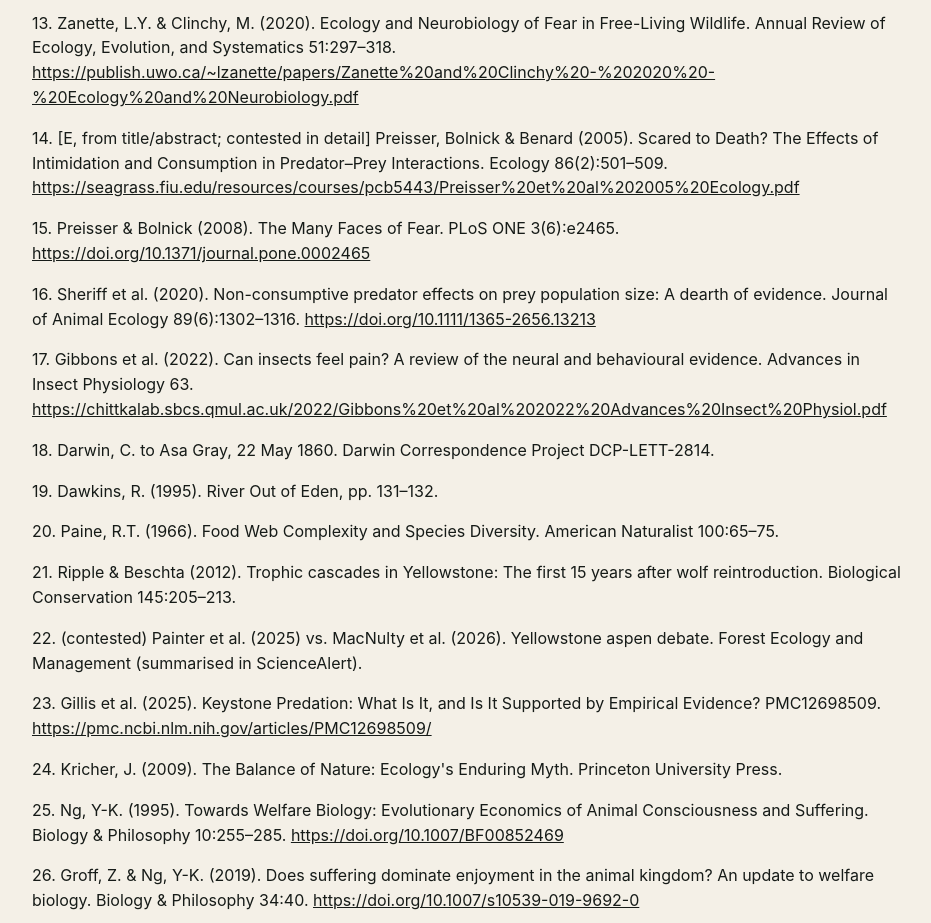
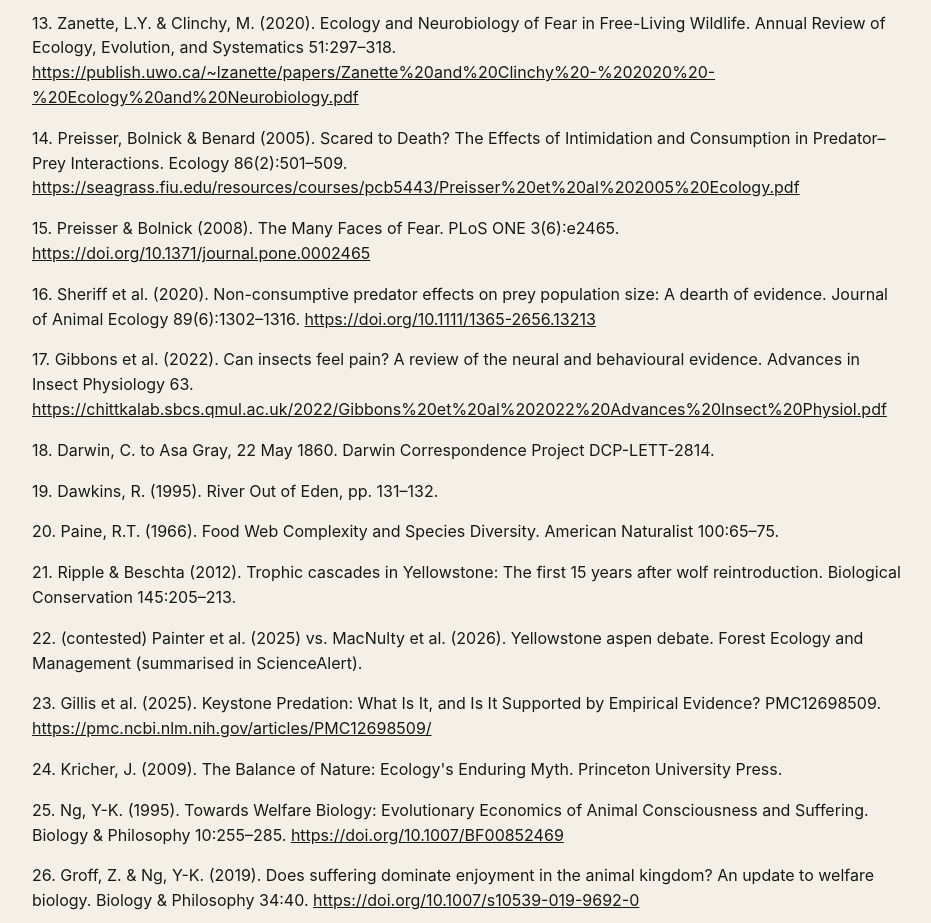
Before and after one commit to Mycelorium/predator-principle, a plain HTML site: page docs/essays/the-romanticism-of-predation.html in a window 1280 px wide. Shown: the part 5700-6623 px from the top of the page, without its empty margins (172-1103 px from the left). Drawn offline with Linux system fonts and the light colour scheme.

Commit message:
Remove the last classification marker from a footnote

```diff
--- a/docs/essays/the-romanticism-of-predation.html
+++ b/docs/essays/the-romanticism-of-predation.html
@@ -85,7 +85,7 @@
 <p class="ref" id="fn-11">11. Zanette, White, Allen &amp; Clinchy (2011). Perceived Predation Risk Reduces the Number of Offspring Songbirds Produce per Year. Science 334(6061):1398–1401. <a href="https://doi.org/10.1126/science.1210908" target="_blank" rel="noopener">https://doi.org/10.1126/science.1210908</a></p>
 <p class="ref" id="fn-12">12. Clinchy, Sheriff &amp; Zanette (2013). Predator-induced stress and the ecology of fear. Functional Ecology 27:56–65. <a href="https://doi.org/10.1111/1365-2435.12007" target="_blank" rel="noopener">https://doi.org/10.1111/1365-2435.12007</a></p>
 <p class="ref" id="fn-13">13. Zanette, L.Y. &amp; Clinchy, M. (2020). Ecology and Neurobiology of Fear in Free-Living Wildlife. Annual Review of Ecology, Evolution, and Systematics 51:297–318. <a href="https://publish.uwo.ca/~lzanette/papers/Zanette%20and%20Clinchy%20-%202020%20-%20Ecology%20and%20Neurobiology.pdf" target="_blank" rel="noopener">https://publish.uwo.ca/~lzanette/papers/Zanette%20and%20Clinchy%20-%202020%20-%20Ecology%20and%20Neurobiology.pdf</a></p>
-<p class="ref" id="fn-14">14. [E, from title/abstract; contested in detail] Preisser, Bolnick &amp; Benard (2005). Scared to Death? The Effects of Intimidation and Consumption in Predator–Prey Interactions. Ecology 86(2):501–509. <a href="https://seagrass.fiu.edu/resources/courses/pcb5443/Preisser%20et%20al%202005%20Ecology.pdf" target="_blank" rel="noopener">https://seagrass.fiu.edu/resources/courses/pcb5443/Preisser%20et%20al%202005%20Ecology.pdf</a></p>
+<p class="ref" id="fn-14">14. Preisser, Bolnick &amp; Benard (2005). Scared to Death? The Effects of Intimidation and Consumption in Predator–Prey Interactions. Ecology 86(2):501–509. <a href="https://seagrass.fiu.edu/resources/courses/pcb5443/Preisser%20et%20al%202005%20Ecology.pdf" target="_blank" rel="noopener">https://seagrass.fiu.edu/resources/courses/pcb5443/Preisser%20et%20al%202005%20Ecology.pdf</a></p>
 <p class="ref" id="fn-15">15. Preisser &amp; Bolnick (2008). The Many Faces of Fear. PLoS ONE 3(6):e2465. <a href="https://doi.org/10.1371/journal.pone.0002465" target="_blank" rel="noopener">https://doi.org/10.1371/journal.pone.0002465</a></p>
 <p class="ref" id="fn-16">16. Sheriff et al. (2020). Non-consumptive predator effects on prey population size: A dearth of evidence. Journal of Animal Ecology 89(6):1302–1316. <a href="https://doi.org/10.1111/1365-2656.13213" target="_blank" rel="noopener">https://doi.org/10.1111/1365-2656.13213</a></p>
 <p class="ref" id="fn-17">17. Gibbons et al. (2022). Can insects feel pain? A review of the neural and behavioural evidence. Advances in Insect Physiology 63. <a href="https://chittkalab.sbcs.qmul.ac.uk/2022/Gibbons%20et%20al%202022%20Advances%20Insect%20Physiol.pdf" target="_blank" rel="noopener">https://chittkalab.sbcs.qmul.ac.uk/2022/Gibbons%20et%20al%202022%20Advances%20Insect%20Physiol.pdf</a></p>
```
